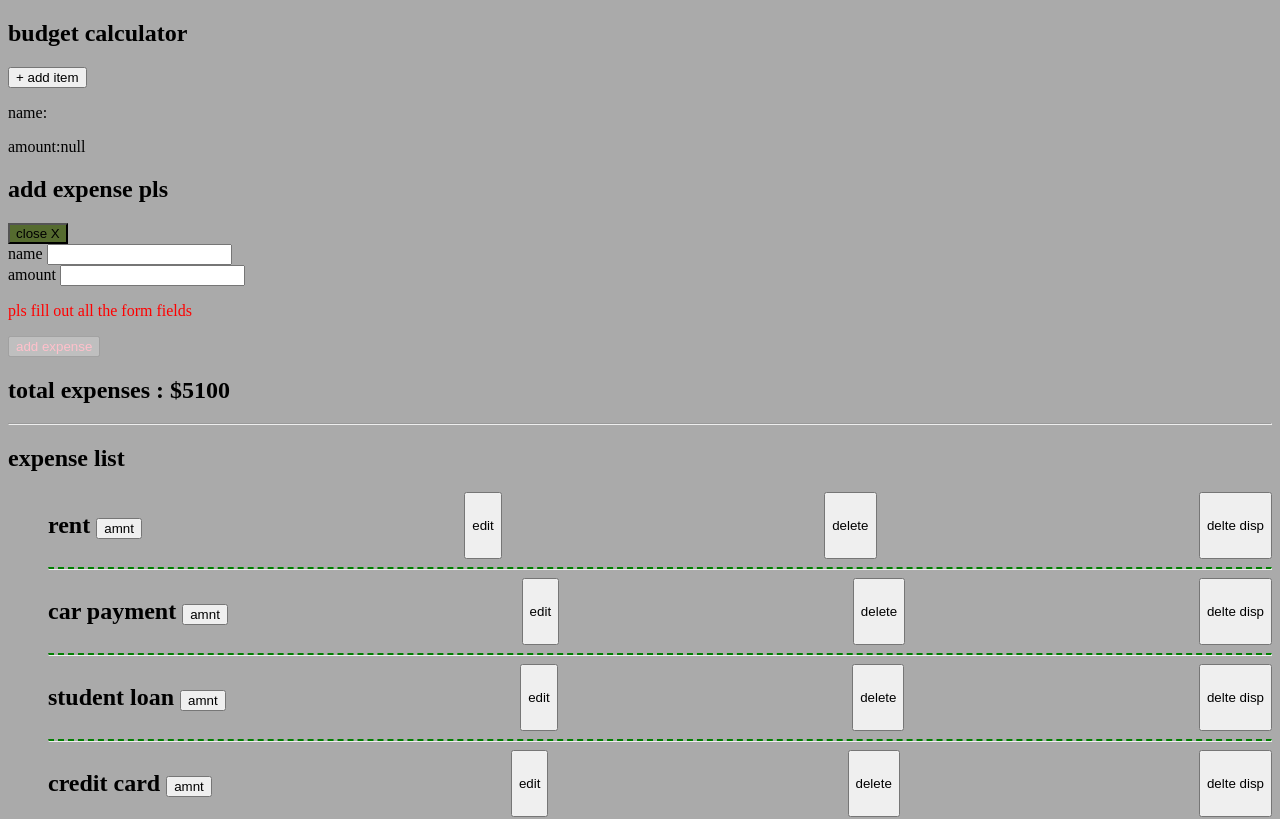
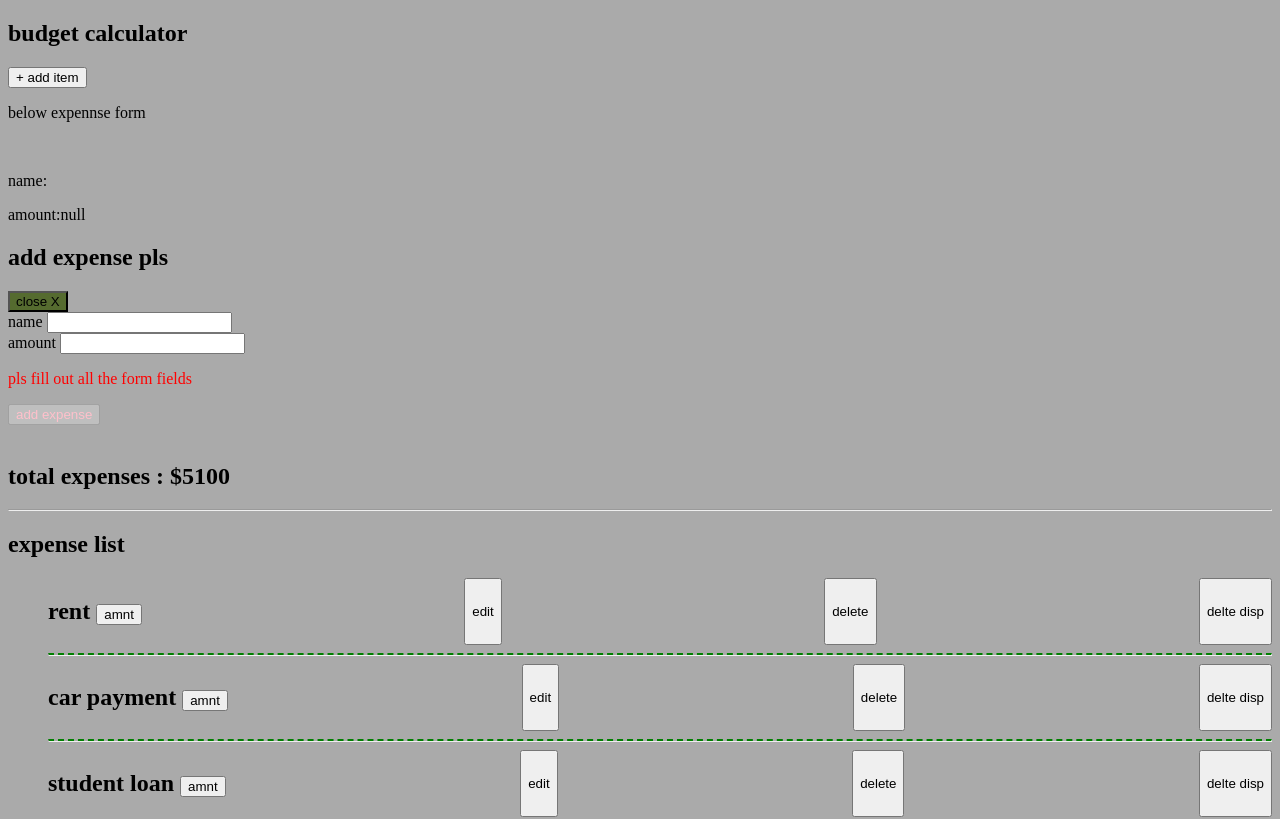
Before and after one commit to githubchew/svelte_ex_code, a Svelte app: page / in a window 1280 px wide. Shown: the top 819 px of the page. Built offline with nearby package versions, Linux system fonts and the light colour scheme.

Commit message:
update from mba air m2

```diff
--- a/src/App.svelte
+++ b/src/App.svelte
@@ -33,6 +33,7 @@
 
 <Navbar />
 <main class="content">
+  <p>below expennse form</p>
   <ExpenseForm />
   <Totals title="total expenses" {total} />
   <ExpenseList expenses={expenses} on:deleteMe
--- a/src/ExpenseForm.svelte
+++ b/src/ExpenseForm.svelte
@@ -9,7 +9,7 @@
   }
 
 </script>
-
+<br />
 <p>name:{name}</p>
 <p>amount:{amount}</p>
 <section>
@@ -35,7 +35,7 @@
 <button type="submit" class:disabled={isEmpty} disabled={isEmpty}> add expense</button>
  </form>
 </section>
-
+<br />
 
 <style>
   .disabled{
```
